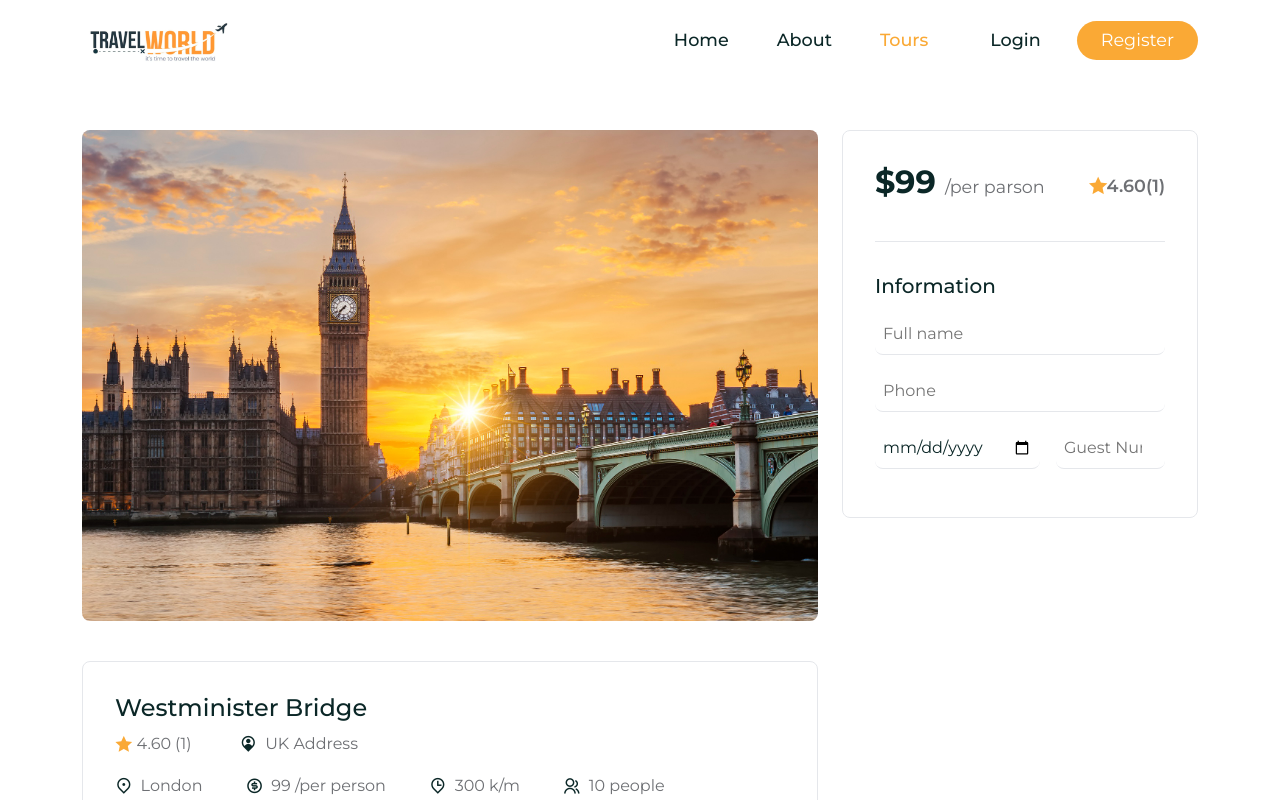
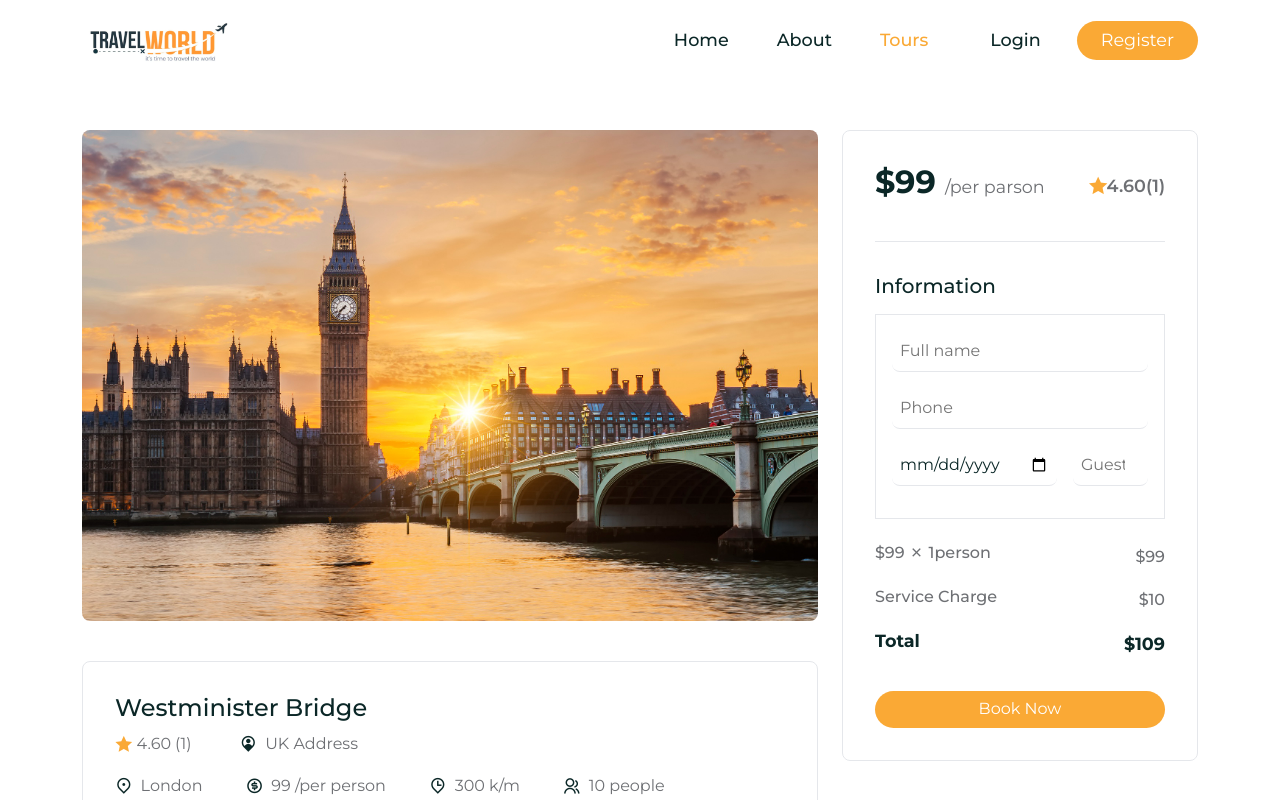
Before and after one commit to kibria-khandaker/tourbooking-frontend, a React (Create React App) app: page /tours/01 in a window 1280 px wide. Shown: the top 800 px of the page. Built offline with nearby package versions, Linux system fonts and the light colour scheme; a web font is replaced by a local one.

Commit message:
Booking Card and Thank You page Done

```diff
--- a/src/components/Booking/Booking.jsx
+++ b/src/components/Booking/Booking.jsx
@@ -1,21 +1,35 @@
-import React from "react";
+import React, { useState } from "react";
+import { Button, Form, FormGroup, ListGroup, ListGroupItem } from "reactstrap";
 import "./booking.css";
-import {
-  Col,
-  Container,
-  Row,
-  Form,
-  FormGroup,
-  ListGroupItem,
-  Button,
-  ListGroup,
-} from "reactstrap";
+
+import { useNavigate } from "react-router-dom";
 
 const Booking = ({ tour, avgRating }) => {
   const { price, reviews } = tour;
-  const handleChange=e=>{
+  const navigate=useNavigate()
 
-  }
+  const [credentials, setCredentials] = useState({
+    userId: "01",
+    userEmail: "exaple@gmail.com",
+    fullName: "",
+    phone: "",
+    guestSize: 1,
+    bookAt: "",
+  });
+
+  const handleChange = (e) => {
+    setCredentials((prev) => ({ ...prev, [e.target.id]: e.target.value }));
+  };
+
+  const serviceFee = 10;
+  const totalAmount = Number(price) * Number(credentials.guestSize) + Number(serviceFee);
+
+  // send data to the server
+  const handleClick = (e) => {
+    e.preventDefault();
+    // console.log(credentials);
+    navigate('/thank-you')
+  };
 
   return (
     <div className="booking">
@@ -25,28 +39,77 @@ const Booking = ({ tour, avgRating }) => {
         </h3>
 
         <span className="tour__rating d-flex align-items-center">
-          <i class="ri-star-fill"></i>
+          <i className="ri-star-fill"></i>
           {avgRating === 0 ? null : avgRating}({reviews?.length})
         </span>
       </div>
 
-      {/* ----------------- booking form start -----------------  */}
+      {/* ================= booking form start =================  */}
       <div className="booking__form">
         <h5>Information</h5>
-        <Form className="booking__info-form">
+        <Form className="booking__info-form" onSubmit={handleClick}>
           <FormGroup>
-            <input type="text" placeholder="Full name" id="fullname" required onChange={handleChange} />
+            <input
+              type="text"
+              placeholder="Full name"
+              id="fullName"
+              required
+              onChange={handleChange}
+            />
           </FormGroup>
           <FormGroup>
-            <input type="number" placeholder="Phone" id="phone" required onChange={handleChange} />
+            <input
+              type="number"
+              placeholder="Phone"
+              id="phone"
+              required
+              onChange={handleChange}
+            />
           </FormGroup>
           <FormGroup className=" d-flex align-items-center gap-3">
-            <input type="date" placeholder="" id="bookAt" required onChange={handleChange} />
-            <input type="number" placeholder="Guest Number" id="guestSize" required onChange={handleChange} />
+            <input
+              type="date"
+              placeholder=""
+              id="bookAt"
+              required
+              onChange={handleChange}
+            />
+            <input
+              type="number"
+              placeholder="Guest Number"
+              id="guestSize"
+              required
+              onChange={handleChange}
+            />
           </FormGroup>
         </Form>
       </div>
-      {/* ----------------- booking form end -----------------  */}
+      {/* ================= booking form end =================  */}
+
+      {/* ================= booking bottom start =================  */}
+      <div className="booking__bottom">
+        <ListGroup>
+          <ListGroupItem className="border-0 px-0">
+            <h5 className=" d-flex align-items-center gap-1">
+              ${price} <i className="ri-close-line"></i> 1person
+            </h5>
+            <span> ${price} </span>
+          </ListGroupItem>
+          <ListGroupItem className="border-0 px-0">
+            <h5> Service Charge </h5>
+            <span> ${serviceFee} </span>
+          </ListGroupItem>
+          <ListGroupItem className="border-0 px-0 total">
+            <h5> Total </h5>
+            <span> ${totalAmount} </span>
+          </ListGroupItem>
+        </ListGroup>
+
+        <Button className="btn primary__btn w-100 mt-4" onClick={handleClick}>
+          Book Now
+        </Button>
+      </div>
+      {/* ================= booking bottom end =================  */}
     </div>
   );
 };
--- a/src/components/Booking/booking.css
+++ b/src/components/Booking/booking.css
@@ -14,7 +14,6 @@
   font-weight: 400;
   color: var(--text-color);
 }
-
 .booking__top span {
   font-size: 1.1rem;
   font-weight: 600;
@@ -33,7 +32,6 @@
 .booking__form h5 {
   margin-bottom: 1rem;
 }
-
 .booking__form input {
   width: 100%;
   padding: 0.5rem;
@@ -46,6 +44,30 @@
 .booking__form input:focus {
   outline: none;
 }
+.booking__info-form {
+  padding: 1rem;
+  border: 1px solid rgb(229, 231, 235);
+}
+.booking__bottom li {
+  display: flex;
+  align-items: center;
+  justify-content: space-between;
+}
+.booking__bottom li h5,
+.booking__bottom li span {
+  font-size: 1rem;
+  color: var(--text-color);
+  font-weight: 500;
+}
+.booking__bottom {
+  margin-top: 1rem;
+}
+.total h5,
+.total span {
+  color: var(--heading-color) !important;
+  font-weight: 700 !important;
+  font-size: 1.1rem !important;
+}
 
 /* var(--heading-color);
 var(--secondary-color);
--- a/src/components/Header/Header.jsx
+++ b/src/components/Header/Header.jsx
@@ -1,4 +1,4 @@
-import React, { useRef, useEffect } from "react";
+import React, { useEffect, useRef } from "react";
 import { Link, NavLink } from "react-router-dom";
 import { Button, Container, Row } from "reactstrap";
 import logo from "../../assets/images/logo.png";
@@ -82,7 +82,7 @@ const Header = () => {
                 </Button>
               </div>
               <span className=" mobile__menu">
-                <i class="ri-menu-line"></i>
+                <i className="ri-menu-line"></i>
               </span>
             </div>
           </div>
--- /dev/null
+++ b/src/pages/ThankYou.jsx
@@ -0,0 +1,28 @@
+import React from "react";
+import { Link } from "react-router-dom";
+import { Col, Container, Row, Button } from "reactstrap";
+import "../styles/thank-you.css";
+
+const ThankYou = () => {
+  return (
+    <section>
+      <Container>
+        <Row>
+          <Col lg='12' className="pt-5 text-center">
+            <div className="thank__you">
+                <span><i class="ri-checkbox-circle-line"></i></span>
+                <h1 className="mb-3 fw-semibold">Thank You</h1>
+                <h1 className="mb-4">your tour is booked.</h1>
+
+                <Button className="btn primary__btn w-25">
+                    <Link to="/home">Back to Home</Link>
+                </Button>
+            </div>
+          </Col>
+        </Row>
+      </Container>
+    </section>
+  );
+};
+
+export default ThankYou;
--- a/src/router/Routers.js
+++ b/src/router/Routers.js
@@ -1,5 +1,6 @@
 import React from 'react';
 import { Navigate, Route, Routes } from 'react-router-dom';
+import ThankYou from '../pages/ThankYou';
 import Home from './../pages/Home';
 import Login from './../pages/Login';
 import Register from './../pages/Register';
@@ -16,6 +17,7 @@ const Routers = () => {
             <Route path='/tours/:id' element={<TourDetails/>} />
             <Route path='/login' element={<Login/>} />
             <Route path='/register' element={<Register/>} />
+            <Route path='/thank-you' element={<ThankYou/>} />
             <Route path='/tour/search' element={<SearchResultList/>} />
         </Routes>
     )
--- a/src/shared/TourCard.jsx
+++ b/src/shared/TourCard.jsx
@@ -1,8 +1,8 @@
 import React from "react";
 import { Link } from "react-router-dom";
 import { Card, CardBody } from "reactstrap";
+import calculateAvaRating from "../utils/avgRating";
 import "./tour-card.css";
-import calculateAvaRating from "../utils/avgRating";
 
 const TourCard = ({ tour }) => {
   const { id, title, photo, city, price, featured, reviews } = tour;
@@ -20,10 +20,10 @@ const TourCard = ({ tour }) => {
         <CardBody>
           <div className="card__top d-flex align-items-center justify-content-between">
             <span className="tour_location d-flex align-items-center gap-1">
-              <i class="ri-map-pin-line"></i> {city}
+              <i className="ri-map-pin-line"></i> {city}
             </span>
             <span className="tour_rating d-flex align-items-center gap-1">
-              <i class="ri-star-fill"></i> {avgRating === 0 ? null : avgRating}
+              <i className="ri-star-fill"></i> {avgRating === 0 ? null : avgRating}
               {totalRating === 0 ? (
                 "Not rated"
               ) : (
--- /dev/null
+++ b/src/styles/thank-you.css
@@ -0,0 +1,11 @@
+/* var(--heading-color);
+var(--secondary-color);
+var(--text-color); */
+.thank__you span i {
+  font-size: 4rem;
+  color: green;
+}
+.thank__you h1 {
+  font-size: 3.6rem;
+  font-family: var(--subtitle-font-name);
+}
```
Also changed, not shown: src/components/Footer/Footer.jsx (+9 -9 lines), src/pages/TourDetails.jsx (+23 -21 lines), src/shared/SearchBar.jsx (+4 -4 lines). Lines whose indentation alone changed are shown as unchanged.
